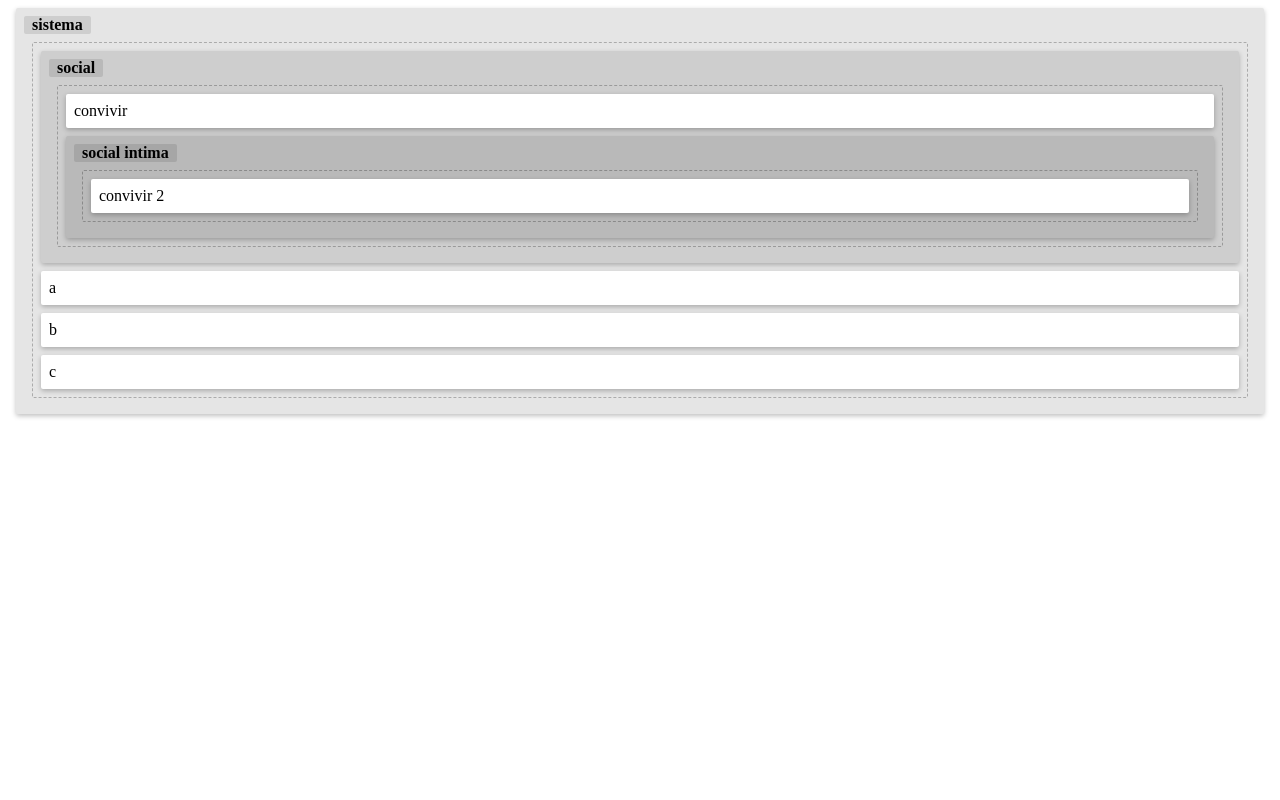
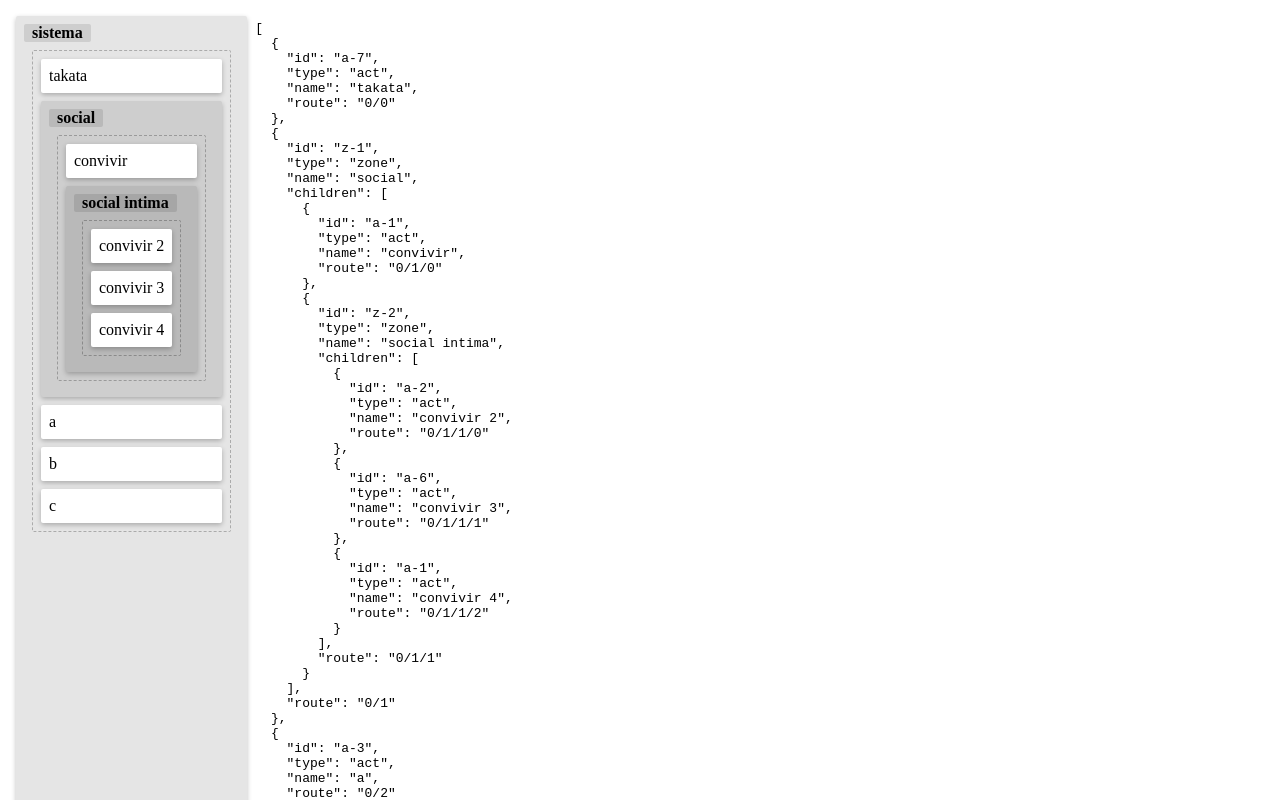
Before and after one commit to roy-mdr/es-web-arbol, a SvelteKit app: page / in a window 1280 px wide. Shown: the top 800 px of the page. Built offline with nearby package versions, Linux system fonts and the light colour scheme.

Commit message:
Add two way data binding with own Sortable fork
Known bug: In this commit try to drag 'convivir' to 'social intima', accept the alert then try to drag any item below 'convivir'. It will break the DOM. The data will be correct but the DOM will swap indexes?

```diff
--- a/src/lib/components/Activity.svelte
+++ b/src/lib/components/Activity.svelte
@@ -1,8 +1,10 @@
 <script lang="ts">
+	export let route: string;
+	export let id: string;
 	export let name: string;
 </script>
 
-<div class="handle activ">{name}</div>
+<div {id} class="handle activ" map={route}>{name}</div>
 
 <style>
 	.handle {
--- a/src/lib/components/Zone.svelte
+++ b/src/lib/components/Zone.svelte
@@ -1,5 +1,5 @@
 <script lang="ts">
-	import { onMount } from 'svelte';
+	import { createEventDispatcher, onMount } from 'svelte';
 	import Sortable from 'sortablejs';
 	import Activity from './Activity.svelte';
 
@@ -7,31 +7,89 @@
 		setupSortable();
 	});
 
+	let dispatch = createEventDispatcher();
+
+	export let id: string;
 	export let name: string;
 	export let children: any[];
-	export let fixed = false;
+	export let mainTree = false;
+	export let route: string;
 
 	let zoneSortEl: HTMLElement;
 
 	function setupSortable() {
 		Sortable.create(zoneSortEl, {
 			group: 'zone',
+			// @ts-ignore
+			revertDOM: true,
 			animation: 150,
 			handle: '.handle',
 			fallbackOnBody: true,
-			invertSwap: true
+			invertSwap: true,
+			delay: 200,
+			delayOnTouchOnly: true,
+
+			onAdd: (e) => {
+				// drag from one list and drop into another
+
+				// Prevet duplicated id's in list
+				if (duplicatedId(e.item.id)) return;
+
+				// Accept items only from list "zone"
+				// @ts-ignore
+				if (e.fromSortable.options.group.name == 'zone') {
+					console.log('moving:', e.item);
+					console.log(e);
+
+					let moveMap = {
+						// @ts-ignore
+						from_list: e.fromSortable.el.getAttribute('map'),
+						from_index: e.oldIndex,
+						// @ts-ignore
+						to_list: e.toSortable.el.getAttribute('map'),
+						to_index: e.newIndex
+					};
+
+					dispatch('move-item', moveMap);
+				}
+			},
+
+			onSort: (e) => {
+				// drag & drop within the same list
+				console.log('sort', e);
+
+				// @ts-ignore
+				const oldLi = children[e.oldIndex];
+				// @ts-ignore
+				children.splice(e.oldIndex, 1);
+				// @ts-ignore
+				children.splice(e.newIndex, 0, oldLi);
+
+				// Update all the tree to keep data in sync with DOM
+				dispatch('main-tree-update');
+			}
 		});
+
+		function duplicatedId(id: string) {
+			for (let i = 0; i < children.length; i++) {
+				if (children[i].id == id) {
+					alert('Item already in list!');
+					return true;
+				}
+			}
+			return false;
+		}
 	}
 </script>
 
-<div class="zone">
-	<div class="title" class:handle={!fixed}>{name}</div>
-	<div class="z-content" bind:this={zoneSortEl}>
-		{#each children as child}
+<div {id} class="zone">
+	<div class="title" class:handle={!mainTree}>{name}</div>
+	<div class="z-content" bind:this={zoneSortEl} map={route}>
+		{#each children as child (child.id)}
 			{#if child.type == 'zone'}
-				<svelte:self {...child} />
+				<svelte:self {...child} on:main-tree-update on:move-item />
 			{:else if child.type == 'act'}
-				<Activity name={child.name} />
+				<Activity {...child} />
 			{/if}
 		{/each}
 	</div>
--- a/src/routes/+page.svelte
+++ b/src/routes/+page.svelte
@@ -1,44 +1,136 @@
 <script lang="ts">
+	import { onMount } from 'svelte';
 	import Zone from '../lib/components/Zone.svelte';
 
+	onMount(() => {
+		rebuildTree();
+	});
+
 	let treeData = {
+		id: 'z-0',
 		type: 'zone',
 		name: 'sistema',
+		route: '',
 		children: [
 			{
+				id: 'a-7',
+				type: 'act',
+				name: 'takata'
+			},
+			{
+				id: 'z-1',
 				type: 'zone',
 				name: 'social',
 				children: [
 					{
+						id: 'a-1',
 						type: 'act',
 						name: 'convivir'
 					},
 					{
+						id: 'z-2',
 						type: 'zone',
 						name: 'social intima',
 						children: [
 							{
+								id: 'a-2',
 								type: 'act',
 								name: 'convivir 2'
+							},
+							{
+								id: 'a-6',
+								type: 'act',
+								name: 'convivir 3'
+							},
+							{
+								id: 'a-1',
+								type: 'act',
+								name: 'convivir 4'
 							}
 						]
 					}
 				]
 			},
 			{
+				id: 'a-3',
 				type: 'act',
 				name: 'a'
 			},
 			{
+				id: 'a-4',
 				type: 'act',
 				name: 'b'
 			},
 			{
+				id: 'a-5',
 				type: 'act',
 				name: 'c'
 			}
 		]
 	};
+
+	function moveItem(moveMap: any) {
+		console.log(moveMap);
+		const fromList = getList(moveMap.from_list);
+		const toList = getList(moveMap.to_list);
+
+		// Copy item to 'to' list
+		toList.splice(moveMap.to_index, 0, fromList[moveMap.from_index]);
+		// Remove item from 'from' list
+		fromList.splice(moveMap.from_index, 1);
+
+		// Update all
+		rebuildTree();
+	}
+
+	function getList(map: string) {
+		const route = map.split('/');
+		let currentList: any = treeData.children;
+
+		route.shift(); // Ignore first item (home route)
+
+		for (let ix = 0; ix < route.length; ix++) {
+			currentList = currentList[route[ix]].children;
+		}
+
+		return currentList;
+	}
+
+	function makeRoutes(root: any, map: string = '0') {
+		console.log('rebuilding');
+		root.route = map;
+
+		root.children?.forEach((el: any, ix: number) => {
+			makeRoutes(el, `${map}/${ix}`);
+		});
+		// root.children = root.children;
+		/*
+		if (root.children) {
+			for (let ix = 0; ix < root.children.length; ix++) {
+				makeRoutes(root.children[ix], `${map}/${ix}`);
+			}
+			root.children = root.children;
+		}
+		*/
+	}
+
+	function rebuildTree() {
+		makeRoutes(treeData);
+		treeData = treeData;
+	}
+
+	$: dataAsJSON = JSON.stringify(treeData.children, null, 2);
 </script>
 
-<Zone {...treeData} fixed={true} />
+<div style="display: flex;">
+	<Zone
+		{...treeData}
+		mainTree={true}
+		on:main-tree-update={rebuildTree}
+		on:move-item={(ev) => moveItem(ev.detail)}
+	/>
+
+	<pre>
+{dataAsJSON}
+	</pre>
+</div>
```
Also changed, not shown: 1 other file (tests, documents, lock files or other folders).
